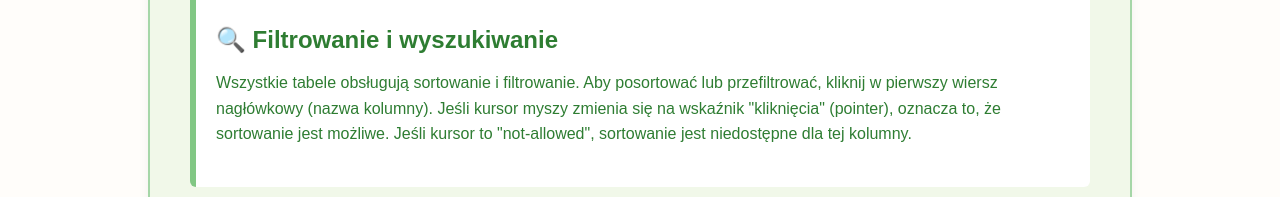
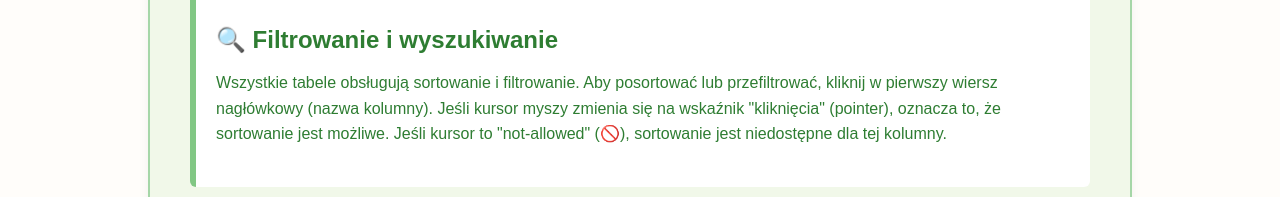
Before and after one commit to Kabanolololo/system-ewidencji-odpadow, a React (Vite) app in the folder frontend/: page /dashboard in a window 1280 px wide. Shown: the part 276-473 px from the top of the page. Built offline with nearby package versions, Linux system fonts and the light colour scheme; sample sign-in values are in the browser's storage.

Commit message:
feat: add placeholders to input fields in AddRecord component for better user guidance fix: restore default password for new users in Users component

```diff
--- a/frontend/src/features/dashboard/Default.jsx
+++ b/frontend/src/features/dashboard/Default.jsx
@@ -14,7 +14,7 @@ function Default() {
           Wszystkie tabele obsługują sortowanie i filtrowanie. Aby posortować lub przefiltrować,
           kliknij w pierwszy wiersz nagłówkowy (nazwa kolumny). Jeśli kursor myszy zmienia się na
           wskaźnik "kliknięcia" (pointer), oznacza to, że sortowanie jest możliwe. Jeśli kursor to
-          "not-allowed", sortowanie jest niedostępne dla tej kolumny.
+          "not-allowed" (🚫), sortowanie jest niedostępne dla tej kolumny.
         </p>
       </div>
 
--- a/frontend/src/features/dashboard/components/Records/AddRecord.jsx
+++ b/frontend/src/features/dashboard/components/Records/AddRecord.jsx
@@ -483,6 +483,7 @@ function AddRecord({ onAddRecord, onCancel }) {
           Masa (kg):
           <input
             type="number"
+            placeholder="Wpisz masę"
             value={newRecord.mass}
             onChange={e => setNewRecord(prev => ({ ...prev, mass: e.target.value }))}
             min="0"
@@ -495,6 +496,7 @@ function AddRecord({ onAddRecord, onCancel }) {
         <label>
           Cena za kg:
           <input
+            placeholder="Wpisz cenę"
             type="number"
             value={newRecord.pricePerKg}
             onChange={e => setNewRecord(prev => ({ ...prev, pricePerKg: e.target.value }))}
--- a/frontend/src/features/dashboard/components/Users.jsx
+++ b/frontend/src/features/dashboard/components/Users.jsx
@@ -60,7 +60,7 @@ function Users() {
   try {
     const createdUser = await createNewUser(newUser);
     setUsers([...users, createdUser]);
-    setNewUser({ name: '', surname: '', password_hash: '', role: 'user' });
+    setNewUser({ name: '', surname: '', password_hash: 'Pa$$w0rd', role: 'user' });
   } catch (err) {
     console.error(err);
     setAddError(err.message || "Błąd podczas tworzenia użytkownika");
```
